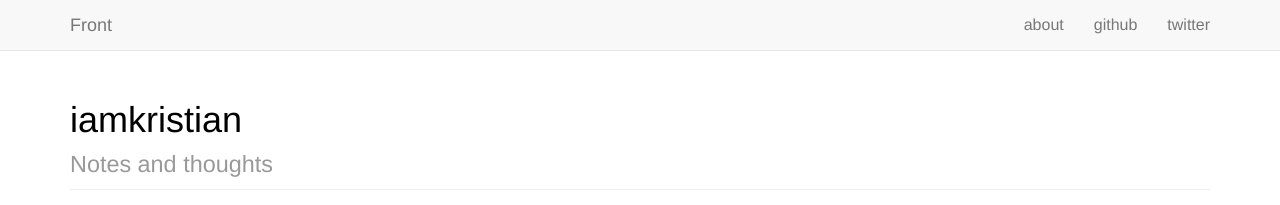
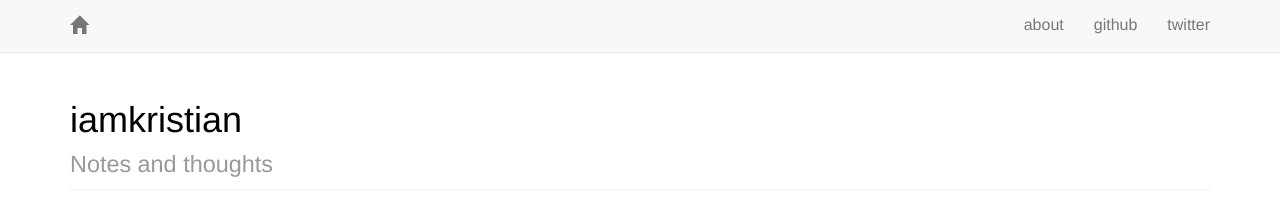
Before and after one commit to iamkristian/iamkristian.github.io, a Jekyll site: the page built from _posts/2014-01-09-this-is-a-test-of-posts.markdown, in a window 1280 px wide. Shown: the top 205 px of the page. Built offline with Jekyll 4.4.1, drawn with Linux system fonts in a browser that asks for light colours; nearby versions of some CDN libraries; Markdown is read by kramdown in place of the engine named in the settings; comment, search, counter and statistics services are not loaded.

Commit message:
updating mobile layout

```diff
--- a/_includes/header.html
+++ b/_includes/header.html
@@ -25,7 +25,7 @@
           <span class="icon-bar"></span>
           <span class="icon-bar"></span>
         </button>
-        <a class="navbar-brand" href="/">Front</a>
+        <a class="navbar-brand" href="/"><span class="glyphicon glyphicon-home"></span></a>
       </div>
       <div class="collapse navbar-collapse">
         <ul class="nav navbar-nav navbar-right">
--- a/index.html
+++ b/index.html
@@ -3,5 +3,5 @@ layout: default
 title: Iamkristian | Ideas & thoughts
 ---
 {% for post in site.posts %}
-<h4><small>{{ post.date | date: "%Y.%m.%d" }}</small> <a href="{{ post.url }}">{{ post.title }}</a></h4>
+<h4><small>{{ post.date | date: "%Y.%m.%d" }}</small><br/><a href="{{ post.url }}">{{ post.title }}</a></h4>
 {% endfor %}
```
Also changed, not shown: _drafts/2014-01-15-learning-to-walk-with-elixir.md (added, +9 -0 lines).
